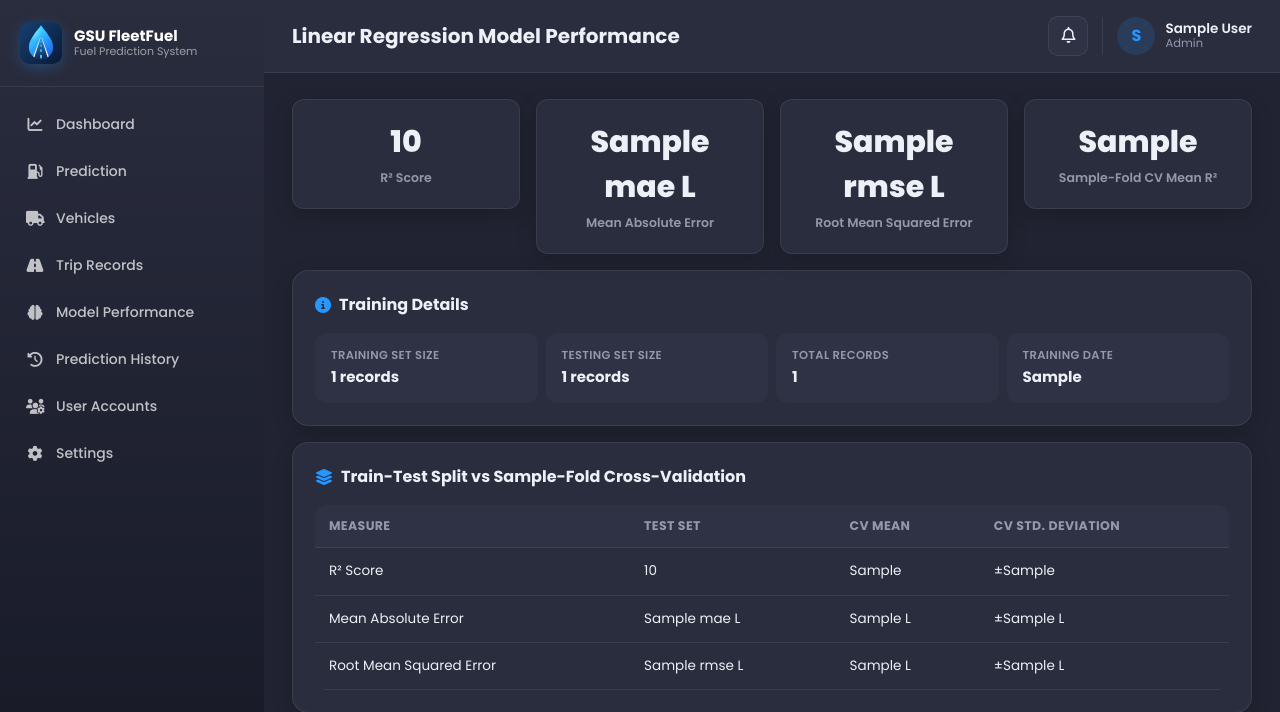
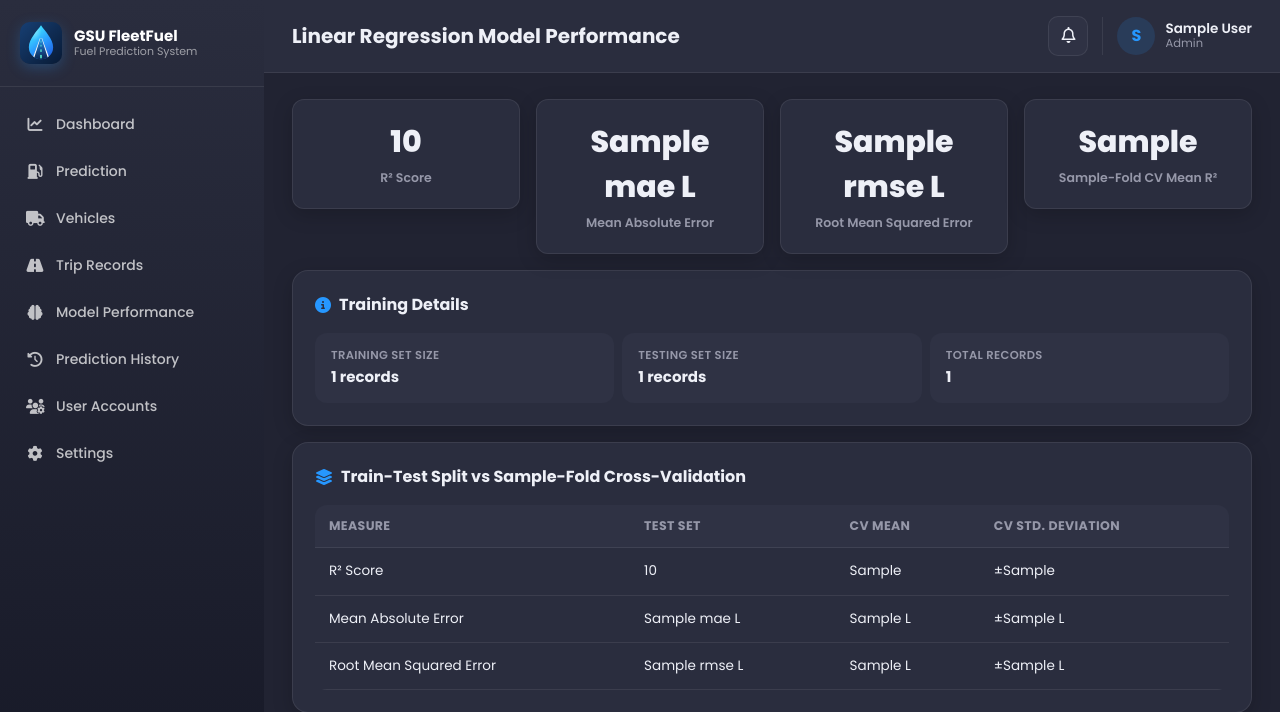
Before and after one commit to WARRENGANIA5/fleetfuel, a Flask app: template templates/model_performance.html in a window 1280 px wide. Shown: the top 712 px of the page. Run offline with Flask 3, Linux system fonts and the light colour scheme; the visitor is signed in with stand-in values (Sample User, id 1); the template is opened without the code that fills it: most values are stand-ins (such as "Sample title", 1, 10 or a date in 2020); data that the repository does not hold is empty; some libraries are stand-ins or nearby versions.

Commit message:
Model Performance: remove the training date and data-source line
Neither is in the thesis; Training Details keeps the 80/20 split sizes
and the total records.

Co-Authored-By: Claude Opus 5.5 <noreply@anthropic.com>

```diff
--- a/templates/model_performance.html
+++ b/templates/model_performance.html
@@ -59,15 +59,10 @@
 
 <div class="card-surface mb-3">
   <div class="section-title"><i class="fa-solid fa-circle-info text-primary"></i> Training Details</div>
-  <p class="text-muted mb-3" style="font-size:12.5px;">
-    <span class="live-badge" id="mpLive"><span class="live-dot"></span><span id="mpLiveText">Live</span></span>
-    <span id="mpSources"></span>
-  </p>
   <div class="row g-2">
-    <div class="col-6 col-md-3"><div class="summary-item"><div class="label">Training Set Size</div><div class="value"><span id="mpTrain">{{ metrics.train_size }}</span> records</div></div></div>
-    <div class="col-6 col-md-3"><div class="summary-item"><div class="label">Testing Set Size</div><div class="value"><span id="mpTest">{{ metrics.test_size }}</span> records</div></div></div>
-    <div class="col-6 col-md-3"><div class="summary-item"><div class="label">Total Records</div><div class="value"><span id="mpTotal">{{ metrics.total_records }}</span></div></div></div>
-    <div class="col-6 col-md-3"><div class="summary-item"><div class="label">Training Date</div><div class="value"><span id="mpTrained">{{ metrics.trained_at_display }}</span></div></div></div>
+    <div class="col-6 col-md-4"><div class="summary-item"><div class="label">Training Set Size</div><div class="value"><span id="mpTrain">{{ metrics.train_size }}</span> records</div></div></div>
+    <div class="col-6 col-md-4"><div class="summary-item"><div class="label">Testing Set Size</div><div class="value"><span id="mpTest">{{ metrics.test_size }}</span> records</div></div></div>
+    <div class="col-12 col-md-4"><div class="summary-item"><div class="label">Total Records</div><div class="value"><span id="mpTotal">{{ metrics.total_records }}</span></div></div></div>
   </div>
 </div>
 
@@ -344,11 +339,9 @@ function refreshModelPerformance() {
       const setText = function (id, v) { const el = document.getElementById(id); if (el && v !== undefined) el.textContent = v; };
       if (m) {
         setText('mpR2', m.r2_score); setText('mpMae', m.mae + ' L'); setText('mpRmse', m.rmse + ' L');
-        setText('mpCv', m.cv_mean_r2); setText('mpTrained', m.trained_at_display);
+        setText('mpCv', m.cv_mean_r2);
         setText('mpTrain', m.train_size); setText('mpTest', m.test_size);
         setText('mpTotal', m.total_records);
-        const src = m.data_sources || {};
-        setText('mpSources', 'Training data: ' + (src.system || 0) + ' local trips + ' + (src.supplementary || 0) + ' supplementary records (after cleaning).');
         document.querySelectorAll('.mpFolds').forEach(function (el) { el.textContent = m.cv_folds; });
         const liters = function (v, sign) { return v == null ? '—' : (sign ? '±' : '') + v + ' L'; };
         setText('cvTestR2', m.r2_score); setText('cvMeanR2', m.cv_mean_r2); setText('cvStdR2', m.cv_std_r2);
@@ -366,27 +359,16 @@ refreshModelPerformance();
 // ---- Real-time: poll the tiny status endpoint every 2s; pull the full data
 // only when a new model was uploaded. A 30s full refresh is a safety net. ----
 let knownVersion = {{ metrics.model_version|tojson }};
-function setLive(state, text) {
-  const badge = document.getElementById('mpLive');
-  if (!badge) return;
-  badge.className = 'live-badge' + (state ? ' ' + state : '');
-  document.getElementById('mpLiveText').textContent = text;
-}
 function checkModelStatus() {
   fetch('/api/model-status')
     .then(function (res) { return res.json(); })
     .then(function (st) {
       if (st.model_version && st.model_version !== knownVersion) {
         knownVersion = st.model_version;
-        setLive('is-updating', 'Updating charts…');
-        refreshModelPerformance().then(function () {
-          setLive('', 'Live · updated ' + new Date().toLocaleTimeString());
-        });
-      } else if (document.getElementById('mpLive').className !== 'live-badge') {
-        setLive('', 'Live');  // recovered from "Updating…" / "Reconnecting…"
+        refreshModelPerformance();
       }
     })
-    .catch(function () { setLive('is-offline', 'Reconnecting…'); });
+    .catch(function () { /* silent retry on next interval */ });
 }
 setInterval(checkModelStatus, 2000);
 setInterval(refreshModelPerformance, 30000);
```
